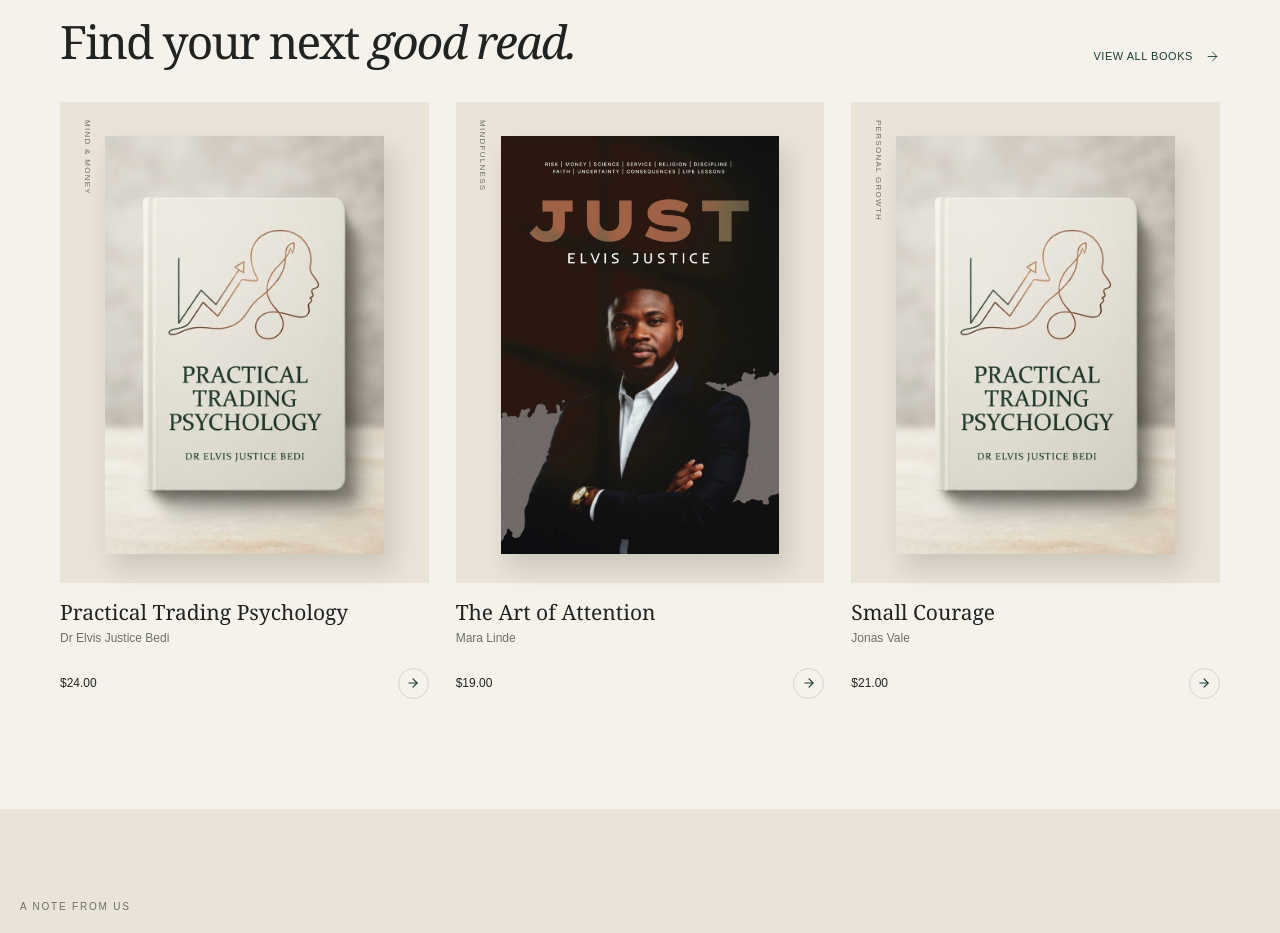
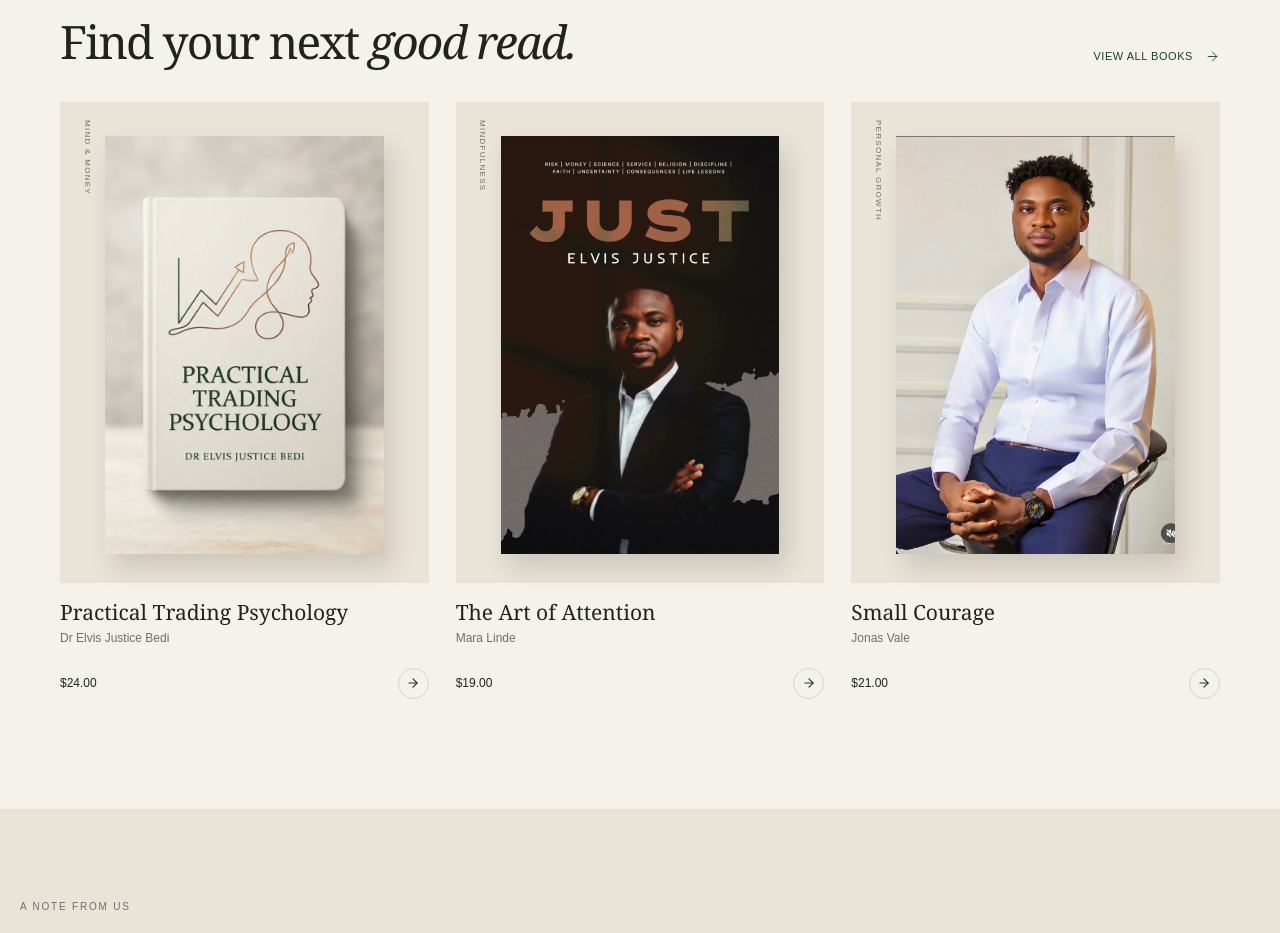
Before and after one commit to Sliver14/elvis, a Next.js app: page / in a window 1280 px wide. Shown: the part 1000-1933 px from the top of the page. Built offline with nearby package versions, Linux system fonts and the light colour scheme.

Commit message:
Update Small Courage book cover with elvis.jpeg

```diff
--- a/components/bookstore-client.tsx
+++ b/components/bookstore-client.tsx
@@ -62,7 +62,7 @@ const books = [
     price: '$21.00',
     description: 'Notes on showing up for the meaningful work, one ordinary day at a time.',
     bio: 'Jonas Vale is an essayist and teacher interested in creative practice, resilience, and the courage found in ordinary routines. He writes from a small studio by the sea.',
-    image: '/practical-trading-psychology.png',
+    image: '/elvis.jpeg',
   },
 ]
 
```
